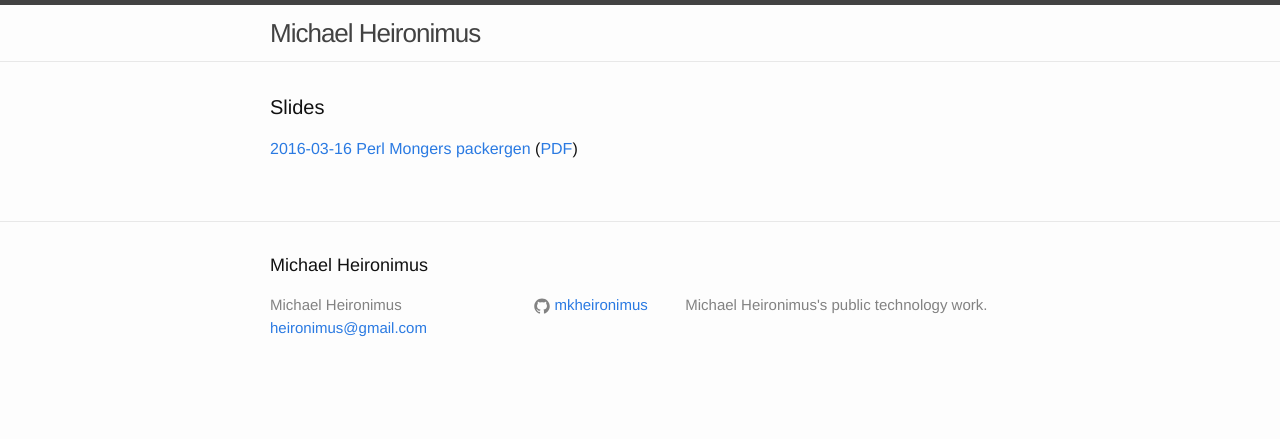
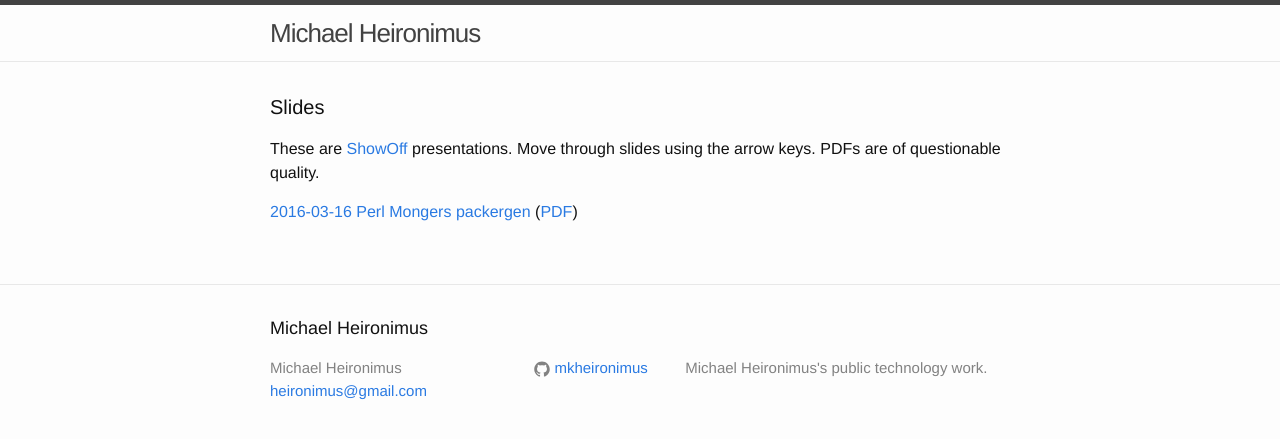
Before and after one commit to mkheironimus/mkheironimus.github.io, a Jekyll site: the page built from slides/index.html, in a window 1280 px wide. Shown: the top 439 px of the page. Built offline with Jekyll 4.4.1, drawn with Linux system fonts in a browser that asks for light colours.

Commit message:
Add note about moving through presentations

```diff
--- a/slides/index.html
+++ b/slides/index.html
@@ -5,6 +5,10 @@ layout: default
 <div class="home">
   <h1 class="page-heading">Slides</h1>
 
+  <p>These are <a href="https://github.com/puppetlabs/showoff">ShowOff</a>
+  presentations. Move through slides using the arrow keys. PDFs are of
+  questionable quality.</p>
+
   <ul class="post-list">
     <li><a href="20160316-packergen">2016-03-16 Perl Mongers packergen</a>
         (<a href="20160316-packergen.pdf">PDF</a>)</li>
```
